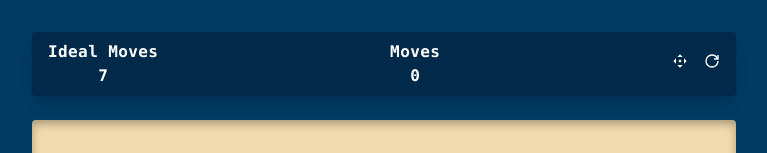
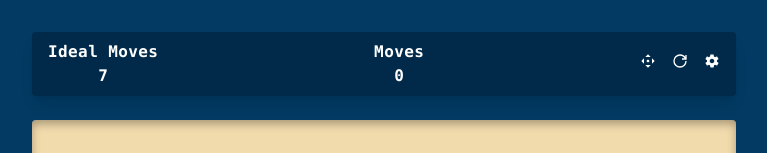
Before and after one commit to ivanvb/react-hanoi-tower, a React (Vite) app: page / in a window 1280 px wide. Shown: the top 153 px of the page, without its empty margins (256-1023 px from the left). Built offline with nearby package versions, Linux system fonts and the light colour scheme.

Commit message:
chore: add settings button to InGameMenu

```diff
--- a/src/App.jsx
+++ b/src/App.jsx
@@ -131,6 +131,7 @@ function App() {
                 isDragEnabled={isDragEnabled}
                 onDragToggle={() => setDragEnabled((prev) => !prev)}
                 onReset={reset}
+                onSettingsClick={() => {}}
             />
             <DragDropContext
                 onDragStart={() => setDragSuccess(true)}
--- a/src/components/InGameMenu/InGameMenu.jsx
+++ b/src/components/InGameMenu/InGameMenu.jsx
@@ -2,8 +2,16 @@ import React from 'react';
 import { GrPowerReset } from 'react-icons/gr';
 import { MdTouchApp } from 'react-icons/md';
 import { RiDragMoveFill } from 'react-icons/ri';
+import { IoMdSettings } from 'react-icons/io';
 
-const InGameMenu = ({ idealMoves, moves, isDragEnabled, onDragToggle, onReset }) => {
+const InGameMenu = ({
+    idealMoves,
+    moves,
+    isDragEnabled,
+    onDragToggle,
+    onReset,
+    onSettingsClick,
+}) => {
     return (
         <div className="h-12 flex justify-between items-center bg-[#012A4A] px-4 py-8 rounded shadow-lg mb-6 font-bold tracking-wide font-mono text-center">
             <div>
@@ -23,6 +31,9 @@ const InGameMenu = ({ idealMoves, moves, isDragEnabled, onDragToggle, onReset })
                 <button onClick={onReset}>
                     <GrPowerReset className="reset-icon" />
                 </button>
+                <button onClick={onSettingsClick}>
+                    <IoMdSettings size={16} />
+                </button>
             </div>
         </div>
     );
```
